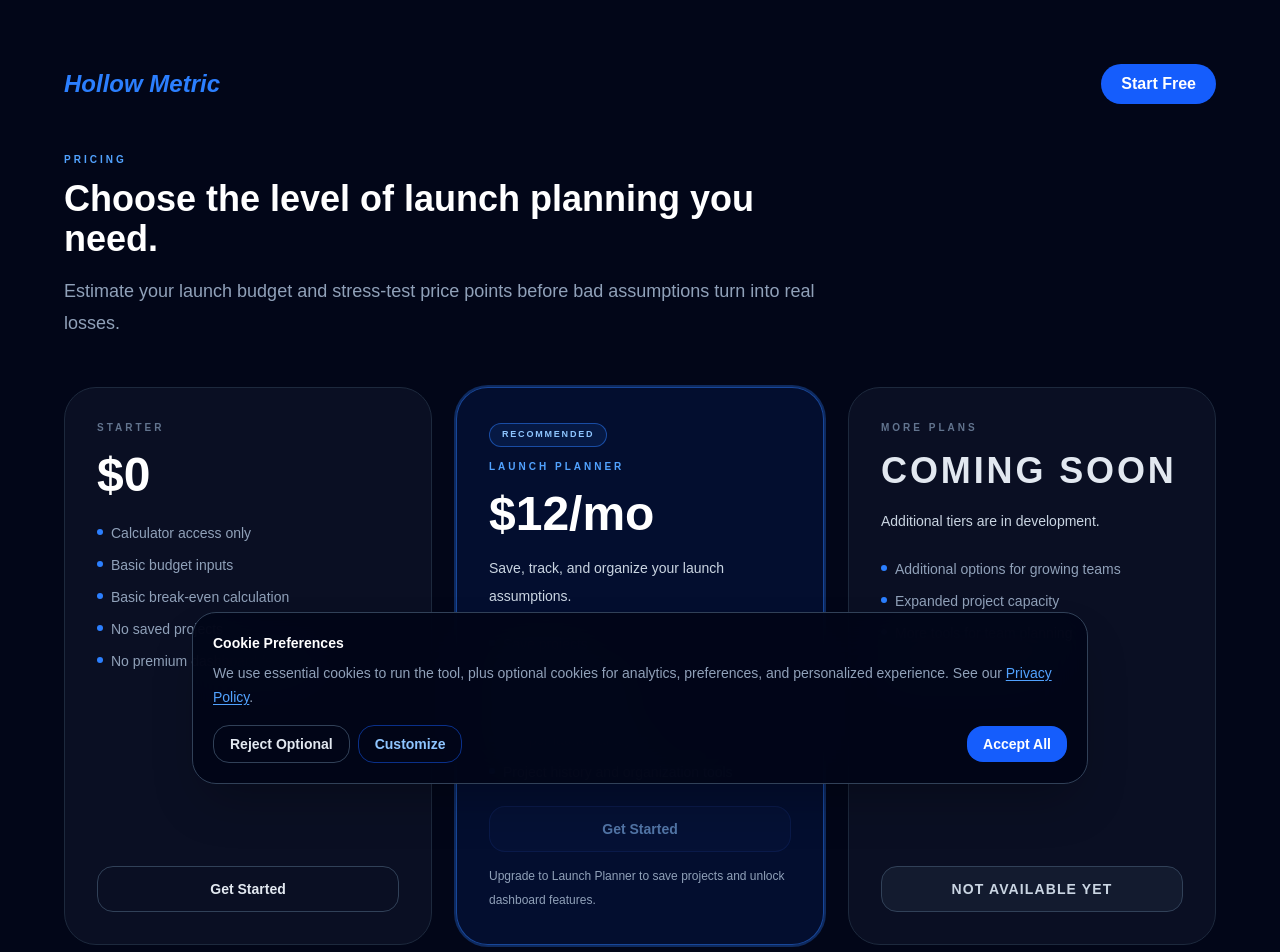
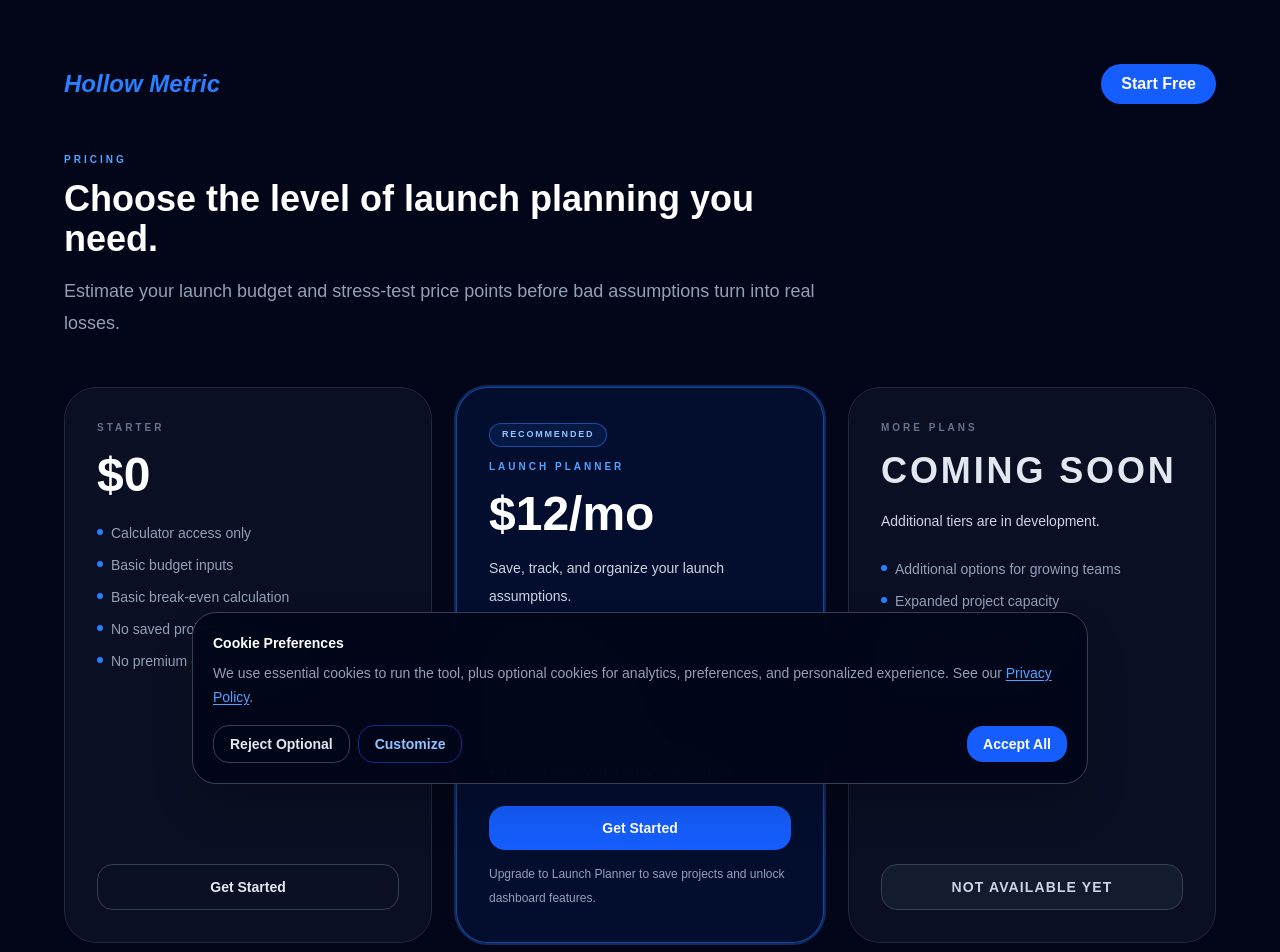
Before and after one commit to crimsoncloudgames/hollow-metric, a Next.js app: page /pricing in a window 1280 px wide. Shown: the top 952 px of the page. Built offline with nearby package versions, Linux system fonts and the light colour scheme.

Commit message:
this was final cleanup

```diff
--- a/app/landing/layout.tsx
+++ b/app/landing/layout.tsx
@@ -12,7 +12,7 @@ export const metadata: Metadata = {
   },
   description: PUBLIC_DESCRIPTION,
   alternates: {
-    canonical: "/landing",
+    canonical: PUBLIC_URL,
   },
   openGraph: {
     type: "website",
--- a/app/layout.tsx
+++ b/app/layout.tsx
@@ -16,7 +16,7 @@ const geistMono = Geist_Mono({
 });
 
 export const metadata: Metadata = {
-  metadataBase: new URL("https://hollowmetric.com"),
+  metadataBase: new URL("https://www.hollowmetric.com"),
   title: {
     default: "Hollow Metric",
     template: "%s | Hollow Metric",
@@ -32,7 +32,7 @@ export const metadata: Metadata = {
       "Launch budget and break-even planning for indie game developers and small teams.",
     images: [
       {
-        url: "/social-preview.png",
+        url: "/og/hollowmetric-preview.png",
       },
     ],
   },
@@ -41,7 +41,7 @@ export const metadata: Metadata = {
     title: "Hollow Metric",
     description:
       "Launch budget and break-even planning for indie game developers and small teams.",
-    images: ["/social-preview.png"],
+    images: ["/og/hollowmetric-preview.png"],
   },
   robots: {
     index: true,
--- a/app/page.tsx
+++ b/app/page.tsx
@@ -12,6 +12,9 @@ export const metadata: Metadata = {
     absolute: PUBLIC_TITLE,
   },
   description: PUBLIC_DESCRIPTION,
+  alternates: {
+    canonical: PUBLIC_URL,
+  },
   openGraph: {
     title: PUBLIC_TITLE,
     description: PUBLIC_DESCRIPTION,
--- a/app/pricing/page.tsx
+++ b/app/pricing/page.tsx
@@ -7,6 +7,7 @@ type PricingPlanBase = {
   featured: boolean;
   comingSoon: boolean;
   description?: string;
+  ctaSupportingText?: string;
   features: string[];
 };
 
@@ -15,16 +16,12 @@ type PricingPlanWithLink = PricingPlanBase & {
   ctaHref: string;
 };
 
-type PricingPlanDisabled = PricingPlanBase & {
-  ctaState: "disabled";
-};
-
 type PricingPlanComingSoon = PricingPlanBase & {
   ctaState: "coming-soon";
   comingSoon: true;
 };
 
-type PricingPlan = PricingPlanWithLink | PricingPlanDisabled | PricingPlanComingSoon;
+type PricingPlan = PricingPlanWithLink | PricingPlanComingSoon;
 
 const plans: PricingPlan[] = [
   {
@@ -48,7 +45,9 @@ const plans: PricingPlan[] = [
     description: "Save, track, and organize your launch assumptions.",
     featured: true,
     comingSoon: false,
-    ctaState: "disabled",
+    ctaState: "link",
+    ctaHref: "/signup",
+    ctaSupportingText: PAID_SUBSCRIPTIONS_UNAVAILABLE_MESSAGE,
     features: [
       "Save projects",
       "Saved budget library",
@@ -123,35 +122,23 @@ export default function PricingPage() {
                 <div className="mt-6 rounded-2xl border border-slate-700 bg-slate-800/50 px-5 py-3 text-center text-sm font-semibold uppercase tracking-[0.08em] text-slate-300">
                   Not available yet
                 </div>
-              ) : plan.ctaState === "disabled" ? (
+              ) : (
                 <div className="mt-6 space-y-3">
-                  <button
-                    type="button"
-                    disabled
-                    aria-disabled="true"
+                  <Link
+                    href={plan.ctaHref}
                     className={[
-                      "w-full cursor-not-allowed rounded-2xl px-5 py-3 text-center text-sm font-semibold opacity-80",
+                      "block rounded-2xl px-5 py-3 text-center text-sm font-semibold transition",
                       plan.featured
-                        ? "border border-blue-900/30 bg-blue-950/20 text-blue-300/70"
-                        : "border border-slate-700 bg-slate-800/50 text-slate-400",
+                        ? "bg-blue-600 text-white hover:bg-blue-500"
+                        : "border border-slate-700 text-slate-200 hover:border-blue-500 hover:text-blue-300",
                     ].join(" ")}
                   >
                     Get Started
-                  </button>
-                  <p className="text-xs leading-6 text-slate-400">{PAID_SUBSCRIPTIONS_UNAVAILABLE_MESSAGE}</p>
+                  </Link>
+                  {plan.ctaSupportingText ? (
+                    <p className="text-xs leading-6 text-slate-400">{plan.ctaSupportingText}</p>
+                  ) : null}
                 </div>
-              ) : (
-                <Link
-                  href={plan.ctaHref}
-                  className={[
-                    "mt-6 rounded-2xl px-5 py-3 text-center text-sm font-semibold transition",
-                    plan.featured
-                      ? "bg-blue-600 text-white hover:bg-blue-500"
-                      : "border border-slate-700 text-slate-200 hover:border-blue-500 hover:text-blue-300",
-                  ].join(" ")}
-                >
-                  Get Started
-                </Link>
               )}
             </article>
           ))}
--- a/app/robots.ts
+++ b/app/robots.ts
@@ -2,7 +2,7 @@ import type { MetadataRoute } from "next";
 
 export default function robots(): MetadataRoute.Robots {
   return {
-    sitemap: "https://hollowmetric.com/sitemap.xml",
+    sitemap: "https://www.hollowmetric.com/sitemap.xml",
     rules: {
       userAgent: "*",
       allow: "/",
--- a/app/sitemap.ts
+++ b/app/sitemap.ts
@@ -1,11 +1,11 @@
 import type { MetadataRoute } from "next";
 
 export default function sitemap(): MetadataRoute.Sitemap {
-  const baseUrl = "https://hollowmetric.com";
+  const baseUrl = "https://www.hollowmetric.com";
   const lastModified = new Date();
 
   return [
-    { url: `${baseUrl}/landing`, lastModified, changeFrequency: "weekly", priority: 1 },
+    { url: `${baseUrl}/`, lastModified, changeFrequency: "weekly", priority: 1 },
     { url: `${baseUrl}/pricing`, lastModified, changeFrequency: "weekly", priority: 0.8 },
     { url: `${baseUrl}/resources`, lastModified, changeFrequency: "weekly", priority: 0.7 },
     { url: `${baseUrl}/contact`, lastModified, changeFrequency: "monthly", priority: 0.6 },
```
Also changed, not shown: public/og/hollowmetric-preview.png (added).
